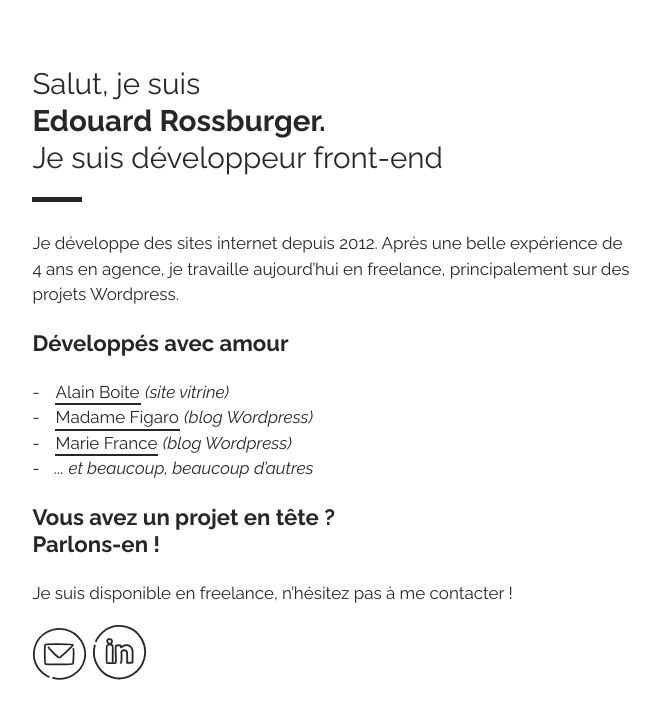
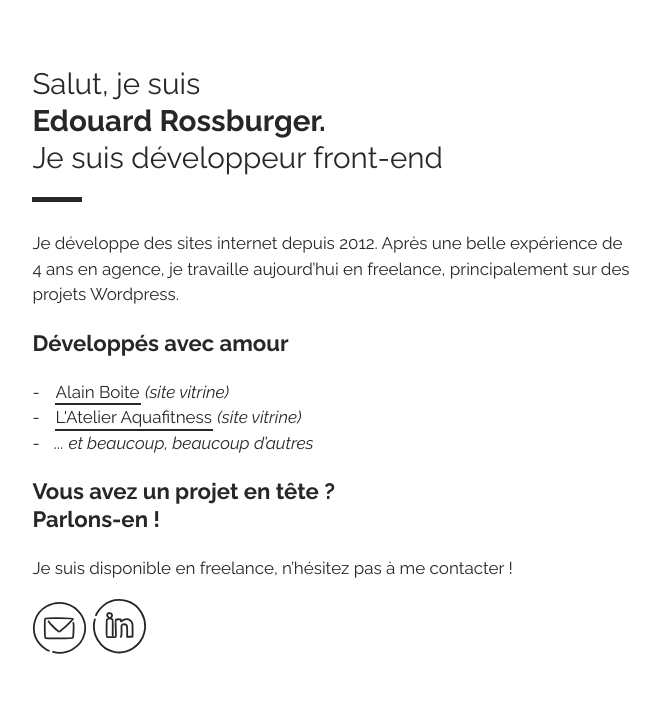
Before and after one commit to erossburger/erossburger.github.io, a Jekyll site: the page built from index.md, in a window 1280 px wide. Shown: the top 719 px of the page, without its empty margins (6-666 px from the left). Built offline with Jekyll 4.4.1, drawn with Linux system fonts in a browser that asks for light colours; nearby versions of some CDN libraries.

Commit message:
update list

```diff
--- a/index.md
+++ b/index.md
@@ -21,8 +21,8 @@ title: Edouard Rossburger | Développeur Front-End | Paris | France
         <h2 class="box">Développés avec amour</h2>
         <ul class="box list_ref">
           <li><a class="link" target="_blank" href="http://www.alainboite.com/">Alain Boite</a> <em>(site vitrine)</em></li>
-          <li><a class="link" target="_blank" href="https://adresses-incontournables.madame.lefigaro.fr/">Madame Figaro</a> <em>(blog Wordpress)</em></li>
-          <li><a class="link" target="_blank" href="http://selection-redaction.mariefrance.fr/">Marie France</a> <em>(blog Wordpress)</em></li>
+          <li><a class="link" target="_blank" href="http://www.latelieraquafitness.com/">L'Atelier Aquafitness</a> <em>(site vitrine)</em></li>
+
           <!--<li><a class="link" target="_blank" href="https://www.koba-civique.com/">Koba civique</a> <em>(site vitrine, Jekyll)</em></li>-->
           <li><em>... et beaucoup, beaucoup d’autres</em></li>
         </ul>
```
